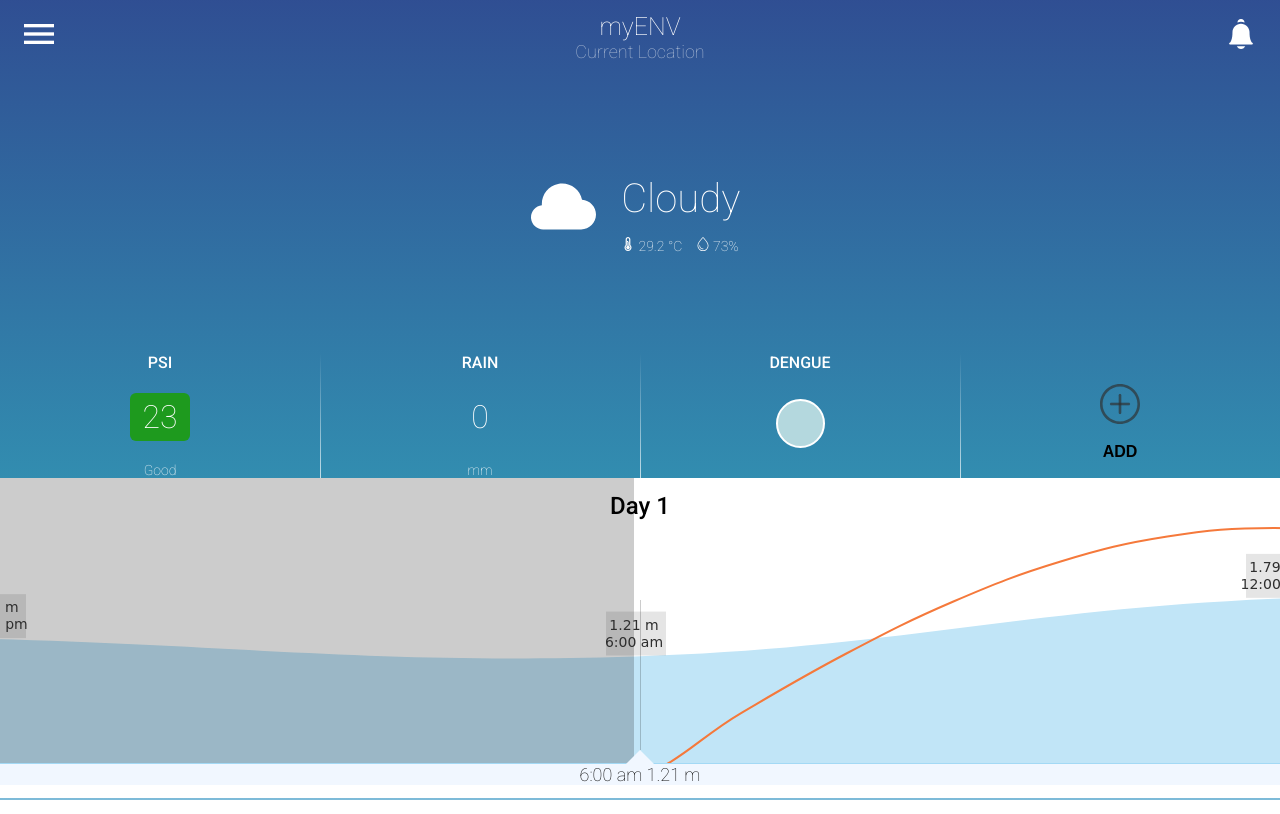
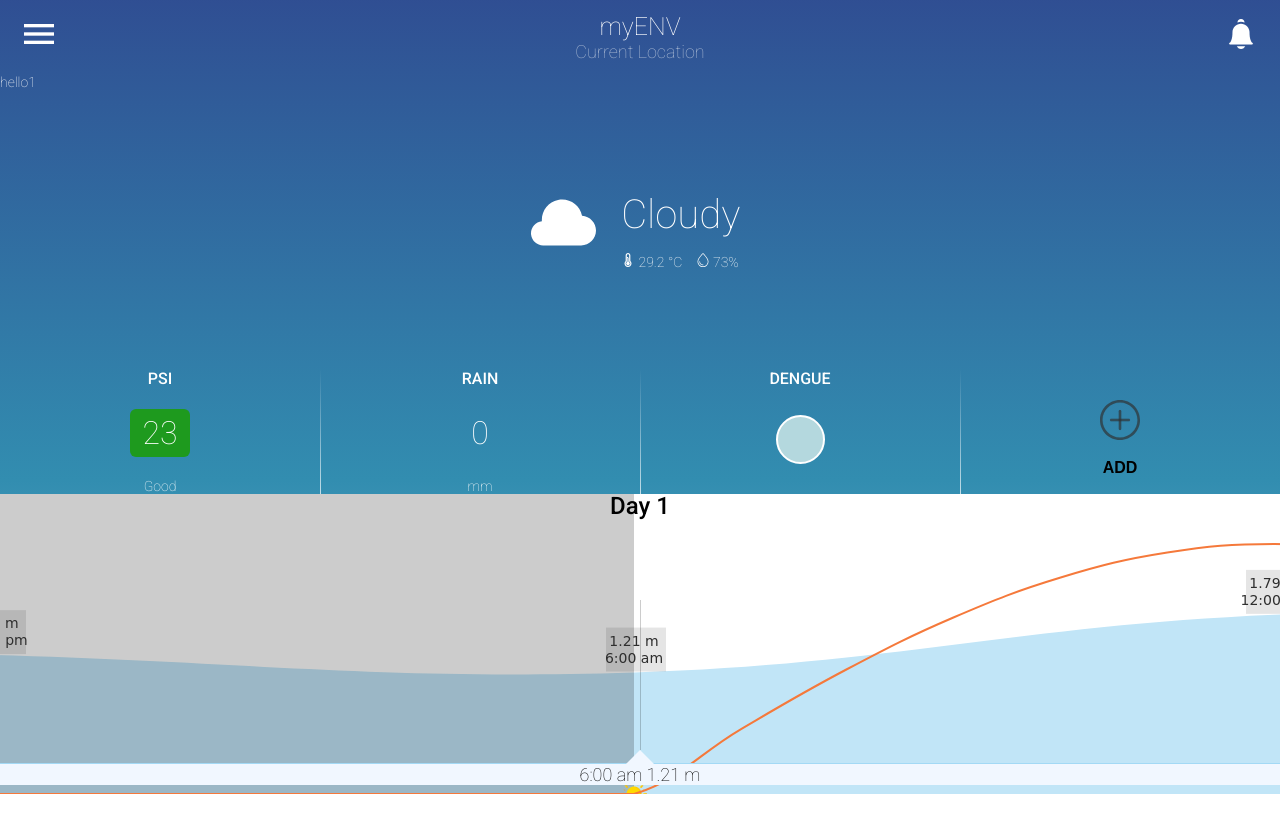
Before and after one commit to Kaydesu/weather_web, a React (Create React App) app: page / in a window 1280 px wide. Built offline with nearby package versions, Linux system fonts and the light colour scheme.

Commit message:
add hello1

```diff
--- a/src/App.js
+++ b/src/App.js
@@ -9,6 +9,7 @@ function App() {
     return (
         <div className="weather-app-layout">
             <NavBar />
+            hello1
             <WeatherStatistic />
             <WeatherChart />
         </div>
```
